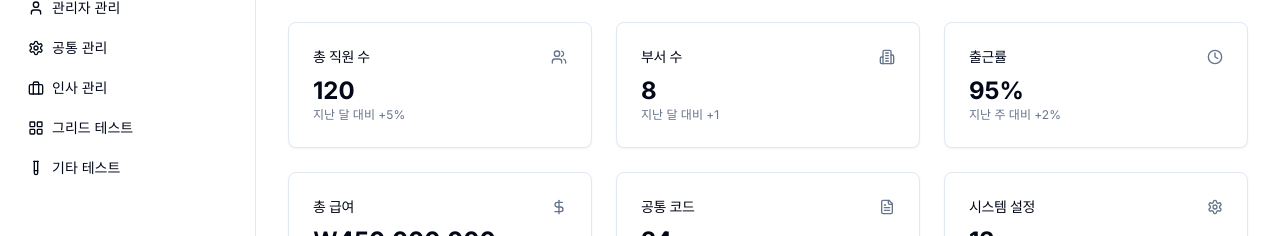
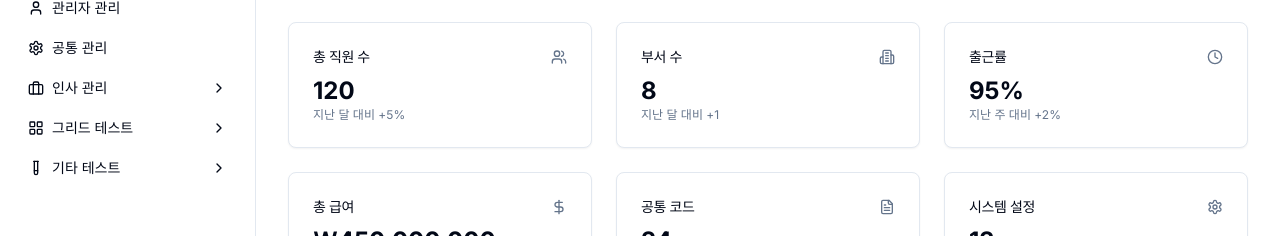
Before and after one commit to tnsrnr/customer_test, a Next.js app: page / in a window 1280 px wide. Shown: the part 135-371 px from the top of the page. Built offline with nearby package versions, Linux system fonts and the light colour scheme.

Commit message:
사이드바 메뉴에 토글 기능 추가: 메뉴 클릭 시 열고 닫기 기능 구현

```diff
--- a/src/components/ui/sidebar.tsx
+++ b/src/components/ui/sidebar.tsx
@@ -3,6 +3,7 @@
 import Link from "next/link";
 import { usePathname } from "next/navigation";
 import { cn } from "@/lib/utils";
+import { useState, useEffect } from "react";
 import {
   Briefcase,
   Building2,
@@ -20,13 +21,24 @@ import {
   FileStack,
   LineChart,
   FormInput,
-  TestTube
+  TestTube,
+  ChevronDown,
+  ChevronRight
 } from "lucide-react";
+
+// 메뉴 항목의 타입 정의
+interface MenuItem {
+  title: string;
+  href: string;
+  icon: React.ReactNode;
+  submenu?: MenuItem[];
+}
 
 export function Sidebar() {
   const pathname = usePathname();
+  const [openMenus, setOpenMenus] = useState<Record<string, boolean>>({});
 
-  const menuItems = [
+  const menuItems: MenuItem[] = [
     {
       title: "홈",
       href: "/",
@@ -170,24 +182,70 @@ export function Sidebar() {
     );
   };
 
+  // 메뉴 토글 함수
+  const toggleMenu = (href: string, hasSubmenu: boolean, event: React.MouseEvent) => {
+    if (hasSubmenu) {
+      event.preventDefault();
+      setOpenMenus(prev => ({
+        ...prev,
+        [href]: !prev[href]
+      }));
+    }
+  };
+
   // 서브메뉴가 있는 아이템 렌더링 함수
-  const renderMenuItem = (item: any) => {
+  const renderMenuItem = (item: MenuItem) => {
     const active = isActive(item.href);
+    const isOpen = openMenus[item.href] || (active && openMenus[item.href] !== false);
+    const hasSubmenu = !!item.submenu?.length;
 
     return (
       <div key={item.href} className="space-y-1">
-        <Link href={item.href} className={linkClass(item.href)}>
-          {item.icon}
-          <span>{item.title}</span>
+        <Link
+          href={item.href}
+          className={cn(
+            "flex items-center justify-between rounded-md px-3 py-2 text-sm transition-colors",
+            active ? "bg-primary text-primary-foreground" : "hover:bg-muted"
+          )}
+          onClick={(e) => toggleMenu(item.href, hasSubmenu, e)}
+        >
+          <div className="flex items-center gap-2">
+            {item.icon}
+            <span>{item.title}</span>
+          </div>
+          {hasSubmenu && (
+            <div className="flex items-center">
+              {isOpen ? (
+                <ChevronDown className="h-4 w-4" />
+              ) : (
+                <ChevronRight className="h-4 w-4" />
+              )}
+            </div>
+          )}
         </Link>
-        {item.submenu && active && (
+        {item.submenu && isOpen && (
           <div className="ml-4 border-l pl-2 pt-1">
-            {item.submenu.map((subItem: any) => renderMenuItem(subItem))}
+            {item.submenu.map((subItem) => renderMenuItem(subItem))}
           </div>
         )}
       </div>
     );
   };
+
+  // 컴포넌트 마운트 시 현재 경로에 해당하는 메뉴를 열기
+  useEffect(() => {
+    // 현재 경로에 맞는 메뉴들 자동으로 열기
+    const newOpenMenus: Record<string, boolean> = {};
+
+    // 메인 메뉴 체크
+    menuItems.forEach(item => {
+      if (pathname.startsWith(item.href) && item.href !== "/") {
+        newOpenMenus[item.href] = true;
+      }
+    });
+
+    setOpenMenus(newOpenMenus);
+  }, [pathname]);
 
   return (
     <div className="hidden border-r bg-card md:block md:w-64">
```
